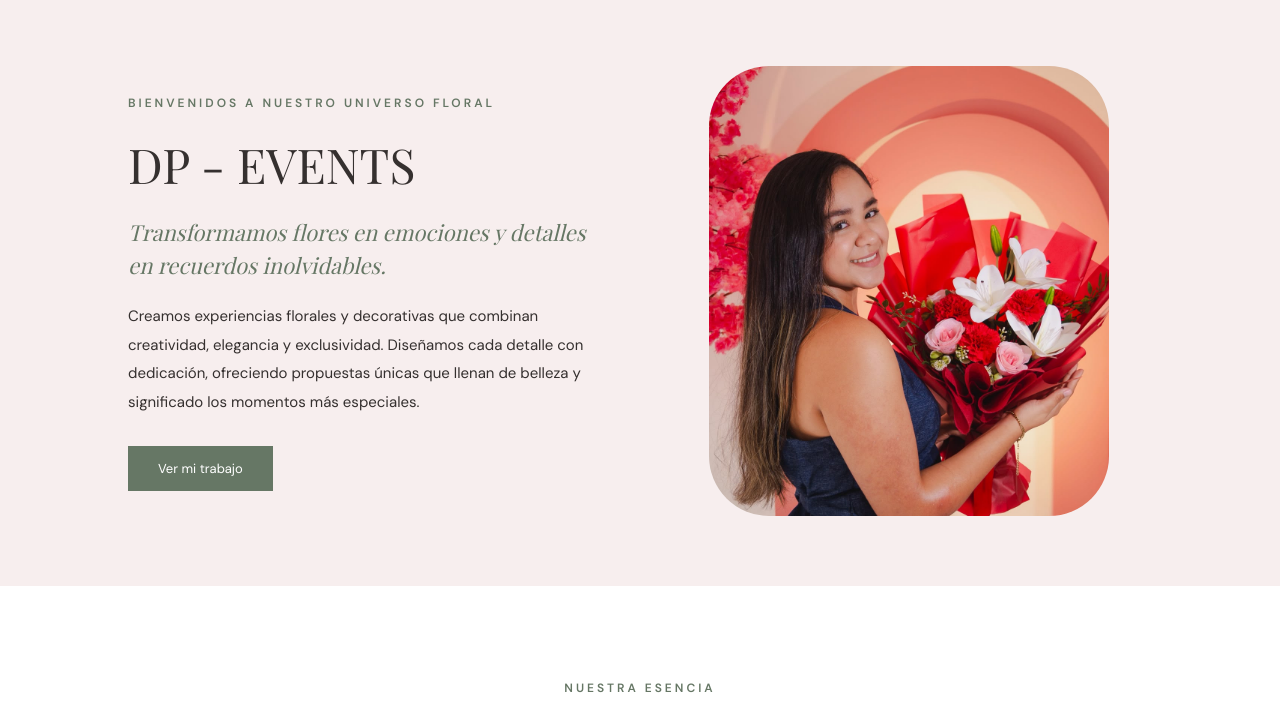
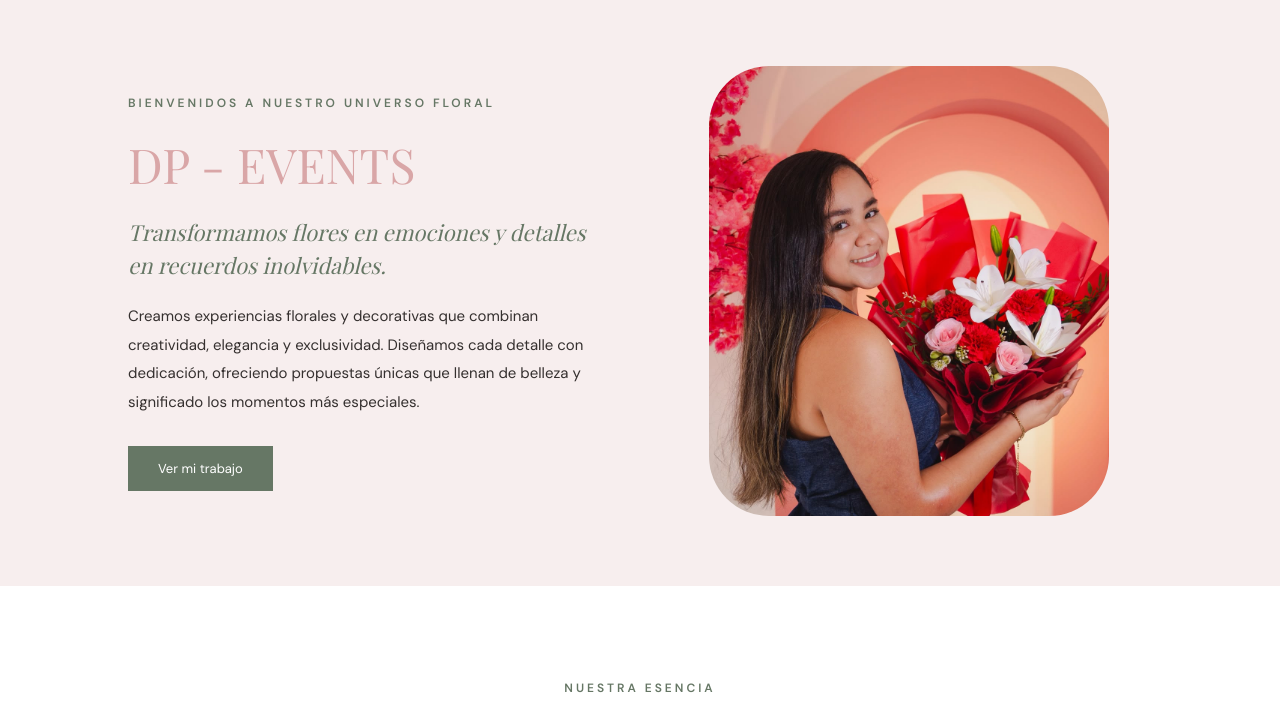
Before and after one commit to joelperazasalarrue-ui/DP-EVENTS, a plain HTML site: page index.html in a window 1280 px wide. Shown: the part 95-800 px from the top of the page. Drawn offline with nearby package versions, Linux system fonts and the light colour scheme.

Commit message:
Actualizacion de la pagina

```diff
--- a/index.html
+++ b/index.html
@@ -37,7 +37,7 @@
         <div class="inicio-texto">
             <span class="subtitulo">BIENVENIDOS A NUESTRO UNIVERSO FLORAL</span>
 
-            <h1>DP - EVENTS</span></h1>
+            <h1><span>DP - EVENTS</span></h1>
             <h3>Transformamos flores en emociones y detalles en recuerdos inolvidables.</h3>
             <p>
                Creamos experiencias florales y decorativas que
```
